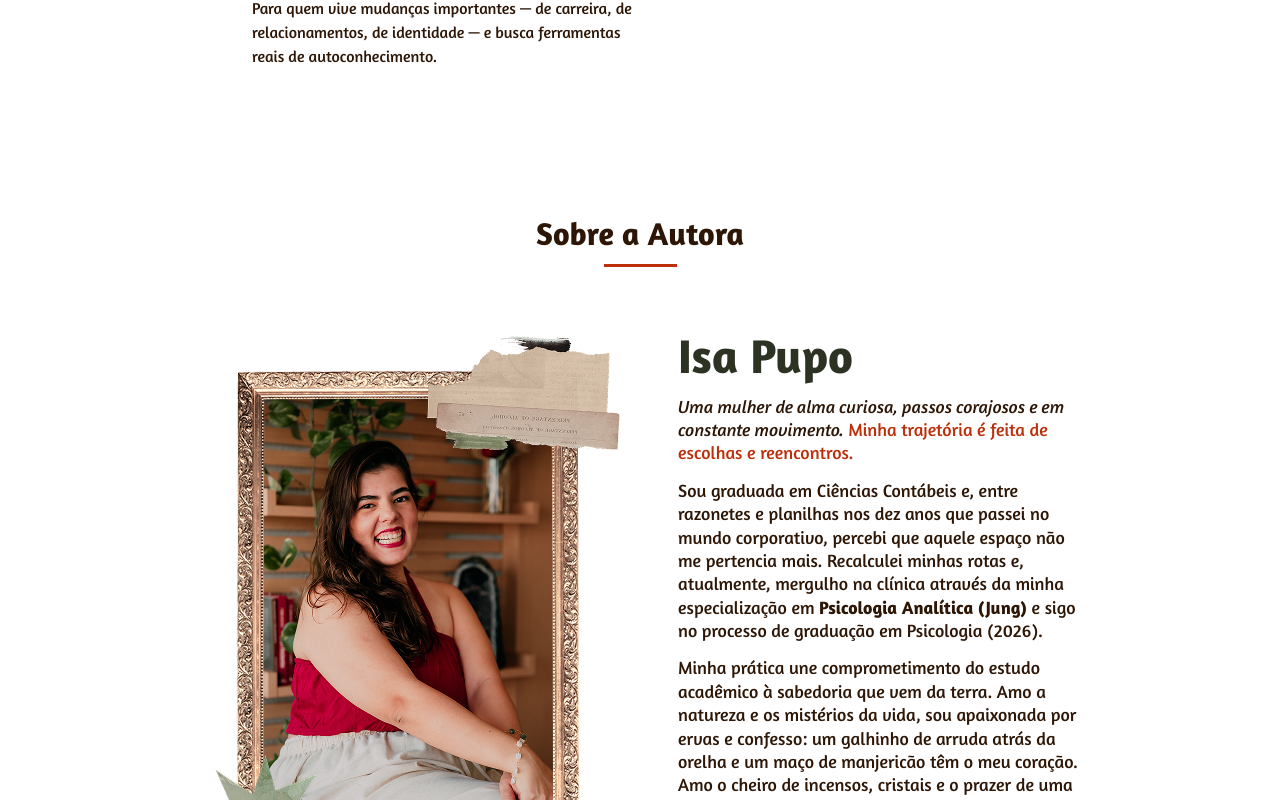
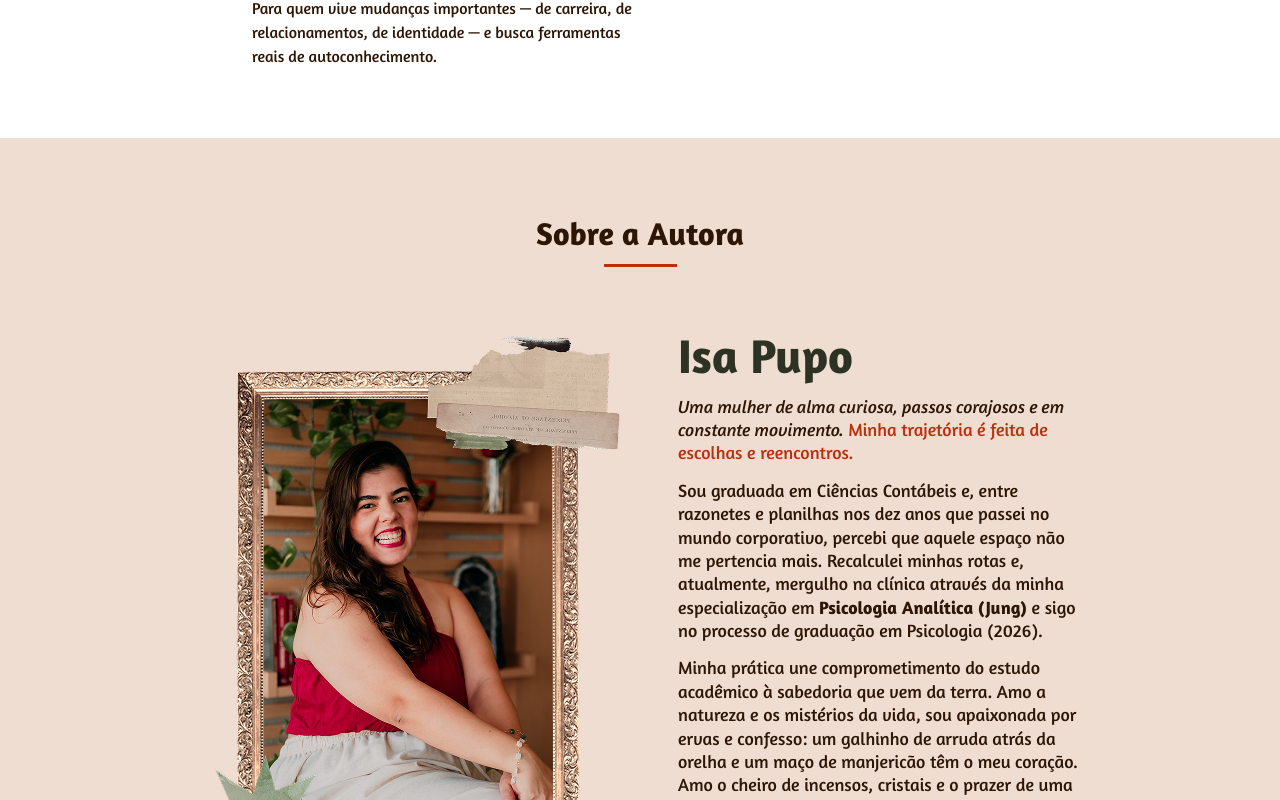
Before and after one commit to diegommcosta/isa-pupo-site, a Next.js app: page /ebook in a window 1280 px wide. Shown: the part 1560-2360 px from the top of the page. Built offline with nearby package versions, Linux system fonts and the light colour scheme; no server answers; grey boxes are pictures that could not be loaded.

Commit message:
fix(ebook): restaura bg-bege-light na section Sobre a Autora
Co-Authored-By: Claude Sonnet 4.6 <noreply@anthropic.com>

```diff
--- a/app/(site)/ebook/page.tsx
+++ b/app/(site)/ebook/page.tsx
@@ -149,7 +149,7 @@ export default function EbookPage() {
       </section>
 
       {/* Sobre a Autora */}
-      <section data-animate className="bg-white pt-11 pb-16 md:py-20">
+      <section data-animate className="bg-bege-light pt-11 pb-16 md:py-20">
         <div className="max-w-site mx-auto px-8 lg:px-[200px]">
           <SectionTitle eyebrow="Sobre a Autora" />
           <div className="max-w-content mx-auto mt-[25px] md:mt-[50px] grid grid-cols-1 md:grid-cols-[422px_1fr] gap-7 md:gap-14 items-start">
```
